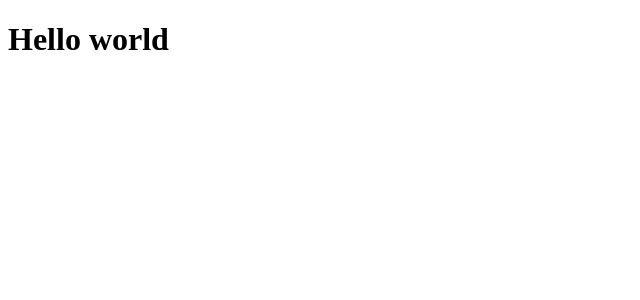
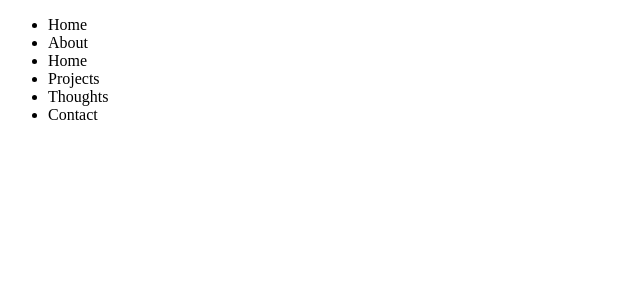
Before and after one commit to NewtonHead/portfolio, a React (Create React App) app: page / in a window 1280 px wide. Shown: the top 300 px of the page, without its empty margins (0-640 px from the left). Built offline with nearby package versions, Linux system fonts and the light colour scheme.

Commit message:
added navbar component

```diff
--- a/src/App.js
+++ b/src/App.js
@@ -1,10 +1,10 @@
 import './App.css';
+import Navbar from './components/Navbar/Navbar';
+import navbarData from './components/Navbar/data';
 
 function App() {
   return (
-    <div>
-      <h1>Hello world</h1>
-    </div>
+    <Navbar data={navbarData} />
   );
 }
 
--- /dev/null
+++ b/src/components/Navbar/Navbar.jsx
@@ -0,0 +1,17 @@
+import React from "react";
+
+function Navbar(props) {
+  return (
+    <nav class="navbar">
+      <ul>
+        {props.data.map((data, index) =>{
+          return (
+            <li className={data.className} key={index}>{data.text}</li>
+          )
+        })}
+      </ul>
+    </nav>
+  )
+}
+
+export default Navbar;
--- /dev/null
+++ b/src/components/Navbar/NavbarItem.jsx
@@ -0,0 +1,9 @@
+class NavbarItem {
+  constructor(className, text, childItems) {
+    this.className = className
+    this.text = text
+    this.childItems = childItems
+  }
+}
+
+export default NavbarItem;
--- /dev/null
+++ b/src/components/Navbar/data.jsx
@@ -0,0 +1,12 @@
+import NavbarItem from "./NavbarItem";
+
+const navbarData = [
+  new NavbarItem('navbar-item-button', 'Home'),
+  new NavbarItem('navbar-item-button', 'About'),
+  new NavbarItem('navbar-item-button', 'Home'),
+  new NavbarItem('navbar-item-button', 'Projects'),
+  new NavbarItem('navbar-item-button', 'Thoughts'),
+  new NavbarItem('navbar-item-button', 'Contact')
+]
+
+export default navbarData;
```
